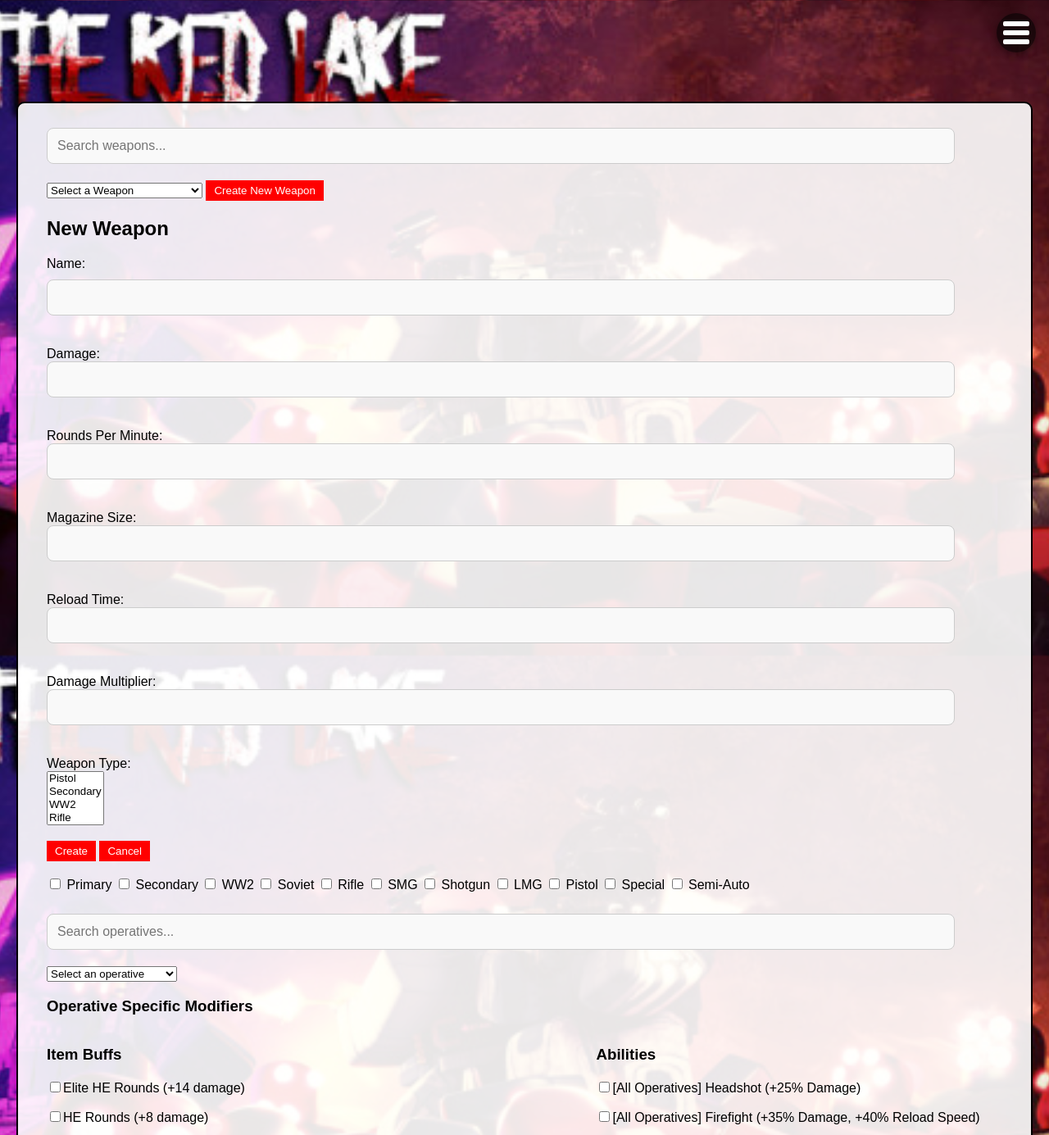
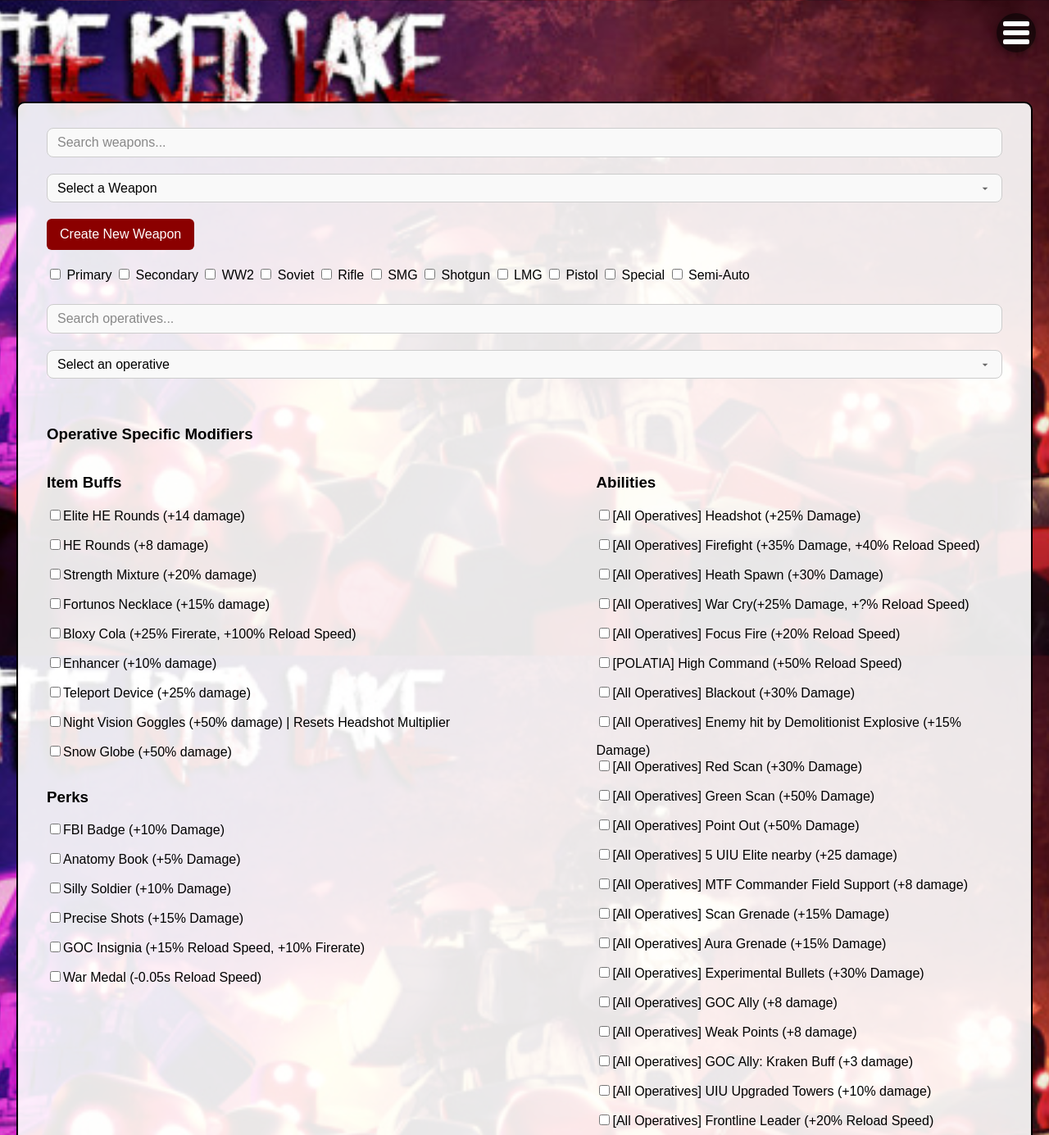
Before and after one commit to ScriptSorcerer20/TRL-gun-stats, a Flask app: page /calculator in a window 1280 px wide. Shown: the top 1385 px of the page at 82% size. Run offline with Flask 3, Linux system fonts and the light colour scheme.

Commit message:
Refactored weapon forms and enhanced styling.

```diff
--- a/static/filterWeapons.js
+++ b/static/filterWeapons.js
@@ -573,7 +573,7 @@ form.addEventListener('submit', e => {
         mag_size: parseFloat(data.get('magazin')),
         reload_time: parseFloat(data.get('reload-time')),
         damage_multiplier: parseFloat(data.get('multiplier')),
-        guntype: data.getAll('gun-type')
+        guntype: data.get('gun-type') ? [data.get('gun-type')] : []
     };
 
     // 2) Add it local
--- a/static/style.css
+++ b/static/style.css
@@ -491,3 +491,115 @@ body.menu-open {
 .select-wrapper > input[type="text"]::placeholder {
     color: #888;
 }
+
+#weapon-form {
+    display: none;
+    position: fixed;
+    top: 0;
+    left: 0;
+    width: 100%;
+    height: 100%;
+    padding: 40px 0;
+    background: rgba(0, 0, 0, 0.5);
+    justify-content: center;
+    align-items: center;
+    z-index: 2500;
+}
+
+/* When JS opens it, we set display:flex */
+#weapon-form.show {
+    display: flex;
+}
+
+/* The white “card” in the center */
+#weapon-form > div {
+    background: #fff;
+    padding: 24px;
+    border-radius: 8px;
+    width: 90%;
+    max-width: 480px;
+    box-shadow: 0 4px 12px rgba(0, 0, 0, 0.2);
+    position: relative;
+}
+
+/* Header inside the card */
+#weapon-form h2 {
+    margin-top: 0;
+    color: #222;
+    font-size: 1.75rem;
+    text-align: center;
+}
+
+/* All form inputs stretch full width */
+#weapon-form form input[type="text"],
+#weapon-form form input[type="number"],
+#weapon-form form select {
+    width: 100%;
+    padding: 8px 12px;
+    margin-top: 4px;
+    margin-bottom: 16px;
+    border: 1px solid #ccc;
+    border-radius: 6px;
+    font-size: 1rem;
+    background: #fafafa;
+    transition: border-color 0.2s ease;
+}
+
+/* Multi-select box a bit taller */
+#weapon-form form select[multiple] {
+    min-height: 120px;
+}
+
+/* On focus, highlight */
+#weapon-form form input:focus,
+#weapon-form form select:focus {
+    outline: none;
+    border-color: darkred;
+    box-shadow: 0 0 4px rgba(139, 0, 0, 0.4);
+}
+
+/* Buttons in the modal */
+#weapon-form form button {
+    padding: 10px 20px;
+    border: none;
+    border-radius: 6px;
+    font-size: 1rem;
+    cursor: pointer;
+    margin-right: 8px;
+}
+
+/* Confirm (Create) */
+#weapon-form form button[type="submit"] {
+    background-color: darkred;
+    color: #fff;
+}
+
+#weapon-form form button[type="submit"]:hover {
+    background-color: red;
+}
+
+/* Cancel */
+#weapon-form form button#weapon-cancel {
+    background-color: #666;
+    color: #fff;
+}
+
+#weapon-form form button#weapon-cancel:hover {
+    background-color: #444;
+}
+
+/* The “Create New Weapon” opener button */
+#weapon-create {
+    margin: 0 0 20px;
+    padding: 10px 16px;
+    background-color: darkred;
+    border: none;
+    border-radius: 6px;
+    color: white;
+    font-size: 1rem;
+    cursor: pointer;
+}
+
+#weapon-create:hover {
+    background-color: red;
+}
--- a/templates/calculator.html
+++ b/templates/calculator.html
@@ -25,6 +25,7 @@
 </header>
 <body>
 <main>
+    <div class="select-wrapper">
         <label for="weapon-search"></label>
         <input type="text" id="weapon-search" placeholder="Search weapons..." onkeyup="filterWeapons()">
         <br>
@@ -32,6 +33,7 @@
         <select id="weapon-select" name="weapons">
             <option value="">Select a Weapon</option>
         </select>
+    </div>
     <button id="weapon-create">Create New Weapon</button>
     <div id="weapon-form">
         <div>
@@ -67,16 +69,18 @@
                     <input type="number" name="multiplier" min="0" required>
                 </label><br><br>
 
-                <label>
-                    Weapon Type:<br>
-                    <select name="gun-type" multiple>
+                <div class="select-wrapper">
+                    <label for="gun-type">Weapon Type:</label>
+                    <select id="gun-type" name="gun-type">
+                        <option value="">Select a type</option>
                         <option value="PISTOL">Pistol</option>
                         <option value="SECONDARY">Secondary</option>
                         <option value="WW2">WW2</option>
                         <option value="RIFLE">Rifle</option>
                         <option value="SOVIET">Soviet</option>
                     </select>
-                </label><br><br>
+                </div>
+
 
                 <button type="submit">Create</button>
                 <button type="button" id="weapon-cancel">Cancel</button>
@@ -97,14 +101,16 @@
         <label><input type="checkbox" id="special" value="SPECIAL"> Special</label>
         <label><input type="checkbox" id="semi-auto" value="SEMI-AUTO"> Semi-Auto</label>
     </div>
-
+    <div class="select-wrapper">
         <label for="operative-search"></label>
         <input type="text" id="operative-search" placeholder="Search operatives..." onkeyup="filterOperatives()">
         <br>
         <label for="operative-select"></label>
         <select id="operative-select">
             <option value="">Select an operative</option>
-    </select><br>
+        </select>
+    </div>
+    <br>
     <div id="weapon-stats"></div>
     <div id="calculated-stats"></div>
     <h3>Operative Specific Modifiers</h3>
```
Lines whose indentation alone changed are shown as unchanged.
